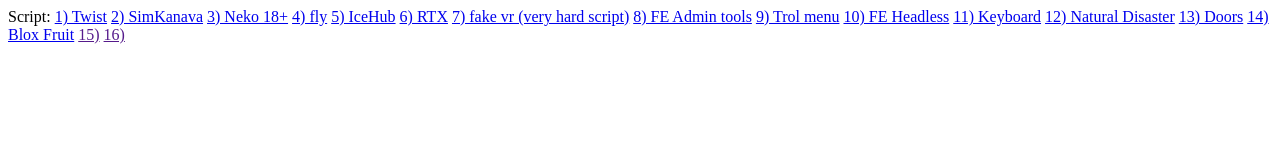
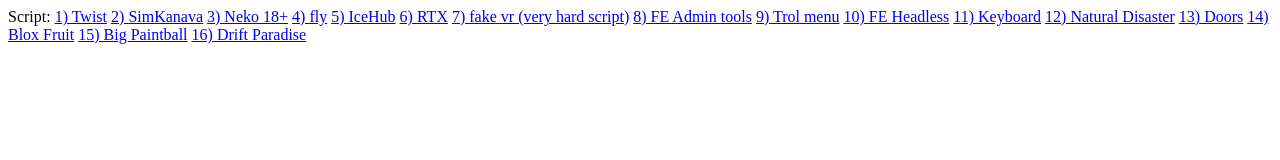
Before and after one commit to Kriperovich/BobuxScript, a plain HTML site: page index.html in a window 1280 px wide. Drawn offline with Linux system fonts and the light colour scheme.

Commit message:
Update index.html

```diff
--- a/index.html
+++ b/index.html
@@ -28,6 +28,6 @@ Script:
 
 <a href="https://pastebin.com/mFcNDYEC">14) Blox Fruit</a>
 
-<a href="">15)</a>
+<a href="https://pastebin.com/f5MXhmuj">15) Big Paintball</a>
 
-<a href="">16)</a>
+<a href="https://pastebin.com/17DYcUgz">16) Drift Paradise</a>
```
